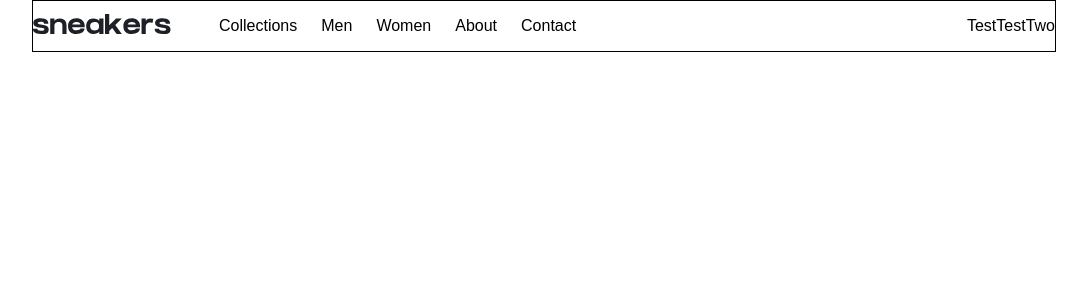
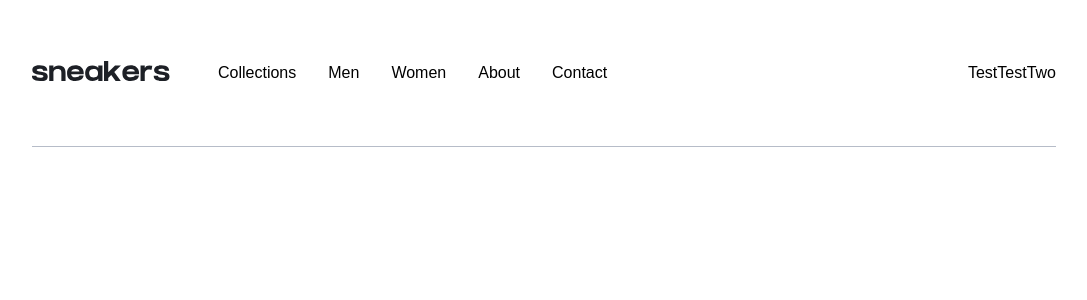
Before and after one commit to tkressma/ecommerce-product-page, a React (Create React App) app in the folder ecommerce-product-page-react/: page / in a window 1280 px wide. Shown: the top 300 px of the page, without its empty margins (96-1183 px from the left). Built offline with nearby package versions, Linux system fonts and the light colour scheme.

Commit message:
Add bottom border to navigation

```diff
--- a/ecommerce-product-page-react/src/components/Header/Header.module.css
+++ b/ecommerce-product-page-react/src/components/Header/Header.module.css
@@ -8,3 +8,9 @@
   flex-direction: row;
   align-items: center;
 }
+
+@media (min-width: 768px) {
+  .header {
+    border-bottom: 1px solid hsl(220, 14%, 75%);
+  }
+}
--- a/ecommerce-product-page-react/src/components/Header/Navigation.module.css
+++ b/ecommerce-product-page-react/src/components/Header/Navigation.module.css
@@ -2,6 +2,7 @@
   display: flex;
   flex-direction: row-reverse;
   align-items: center;
+  padding: 1.5rem 0;
 }
 
 .nav__items {
@@ -11,9 +12,9 @@
 .menu {
   display: flex;
   flex-direction: row;
-  gap: 0.5rem;
+  height: 100%;
+  gap: 1rem;
   list-style: none;
-  height: 100%;
 }
 
 .menu--desktop {
@@ -36,6 +37,10 @@
 }
 
 @media (min-width: 768px) {
+  .nav {
+    padding: 3rem 0;
+  }
+
   .menu--desktop {
     display: flex;
   }
--- a/ecommerce-product-page-react/src/components/UI/Container.module.css
+++ b/ecommerce-product-page-react/src/components/UI/Container.module.css
@@ -1,7 +1,6 @@
 .container {
   width: 100%;
   margin: 0 auto;
-  border: 1px solid black;
 }
 
 @media (min-width: 758px) {
```
